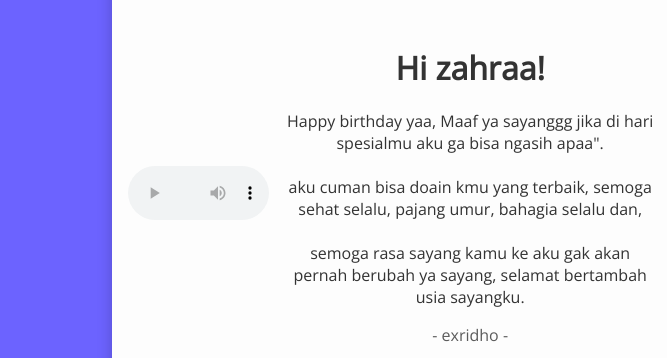
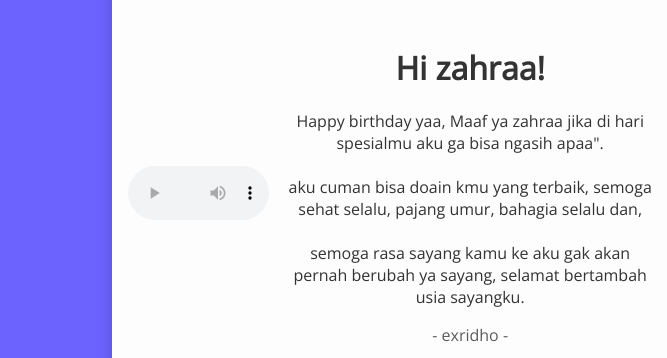
Before and after one commit to EXRIDHO/cc, a plain HTML site: page index.html in a window 1280 px wide. Shown: the part 207-565 px from the top of the page, 0-667 px from the left. Drawn offline with nearby package versions, Linux system fonts and the light colour scheme.

Commit message:
Update index.html

```diff
--- a/index.html
+++ b/index.html
@@ -10,7 +10,7 @@
    <img src="https://github.com/DzarelDeveloper/Img/blob/main/ulangtahun.jpg?raw=true" alt="birthday" class="birthday">
    <div class="text">
     <h1>Hi zahraa!</h1>
-    <p>Happy birthday yaa, Maaf ya sayanggg jika di hari spesialmu aku ga bisa ngasih apaa".
+    <p>Happy birthday yaa, Maaf ya zahraa jika di hari spesialmu aku ga bisa ngasih apaa".
 <br><br>
 aku cuman bisa doain kmu yang terbaik, semoga sehat selalu, pajang umur, bahagia selalu dan,
 <br><br>
```
